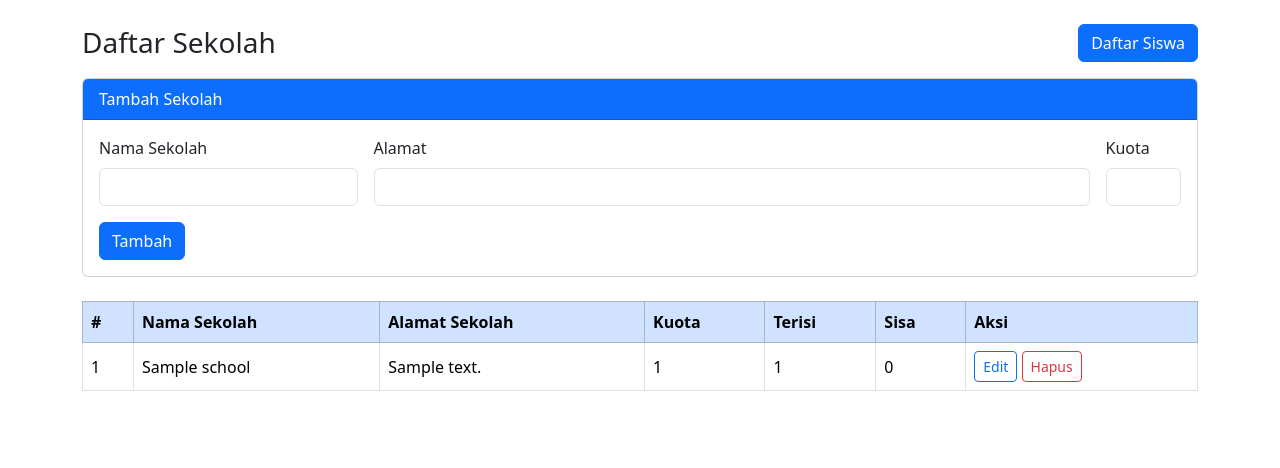
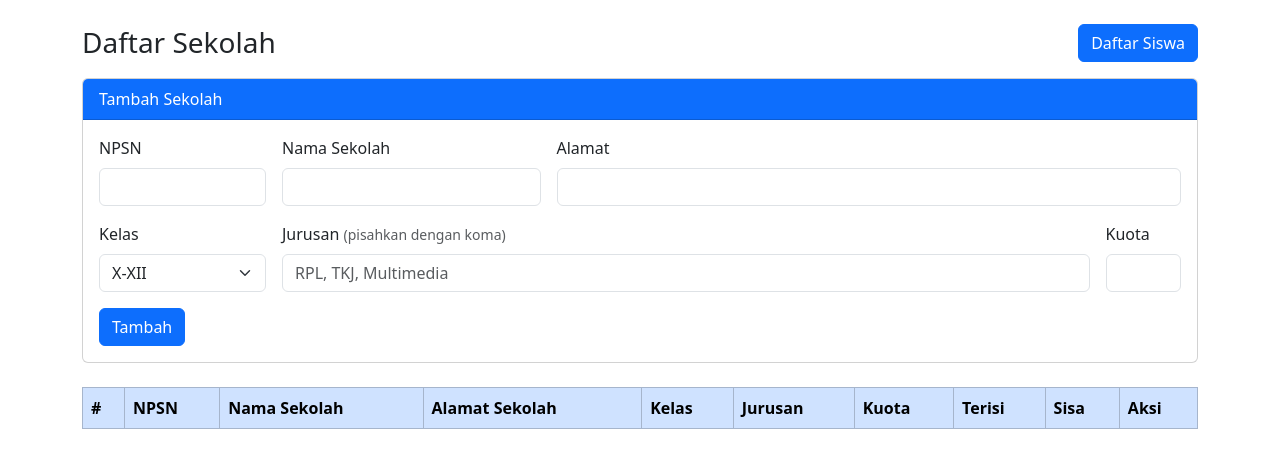
Before and after one commit to Valiant77/Studi-Kasus-PHP, a Laravel app: page /sekolah in a window 1280 px wide. Shown: the top 468 px of the page. Run offline with Laravel 12, Linux system fonts and the light colour scheme; tables that the repository leaves empty hold one stand-in row (values such as "Sample post"); lists and menus that the app fills with data are empty.

Commit message:
Seventh Commit | 22-11-2026

```diff
--- a/data_siswa/app/Http/Controllers/SchoolController.php
+++ b/data_siswa/app/Http/Controllers/SchoolController.php
@@ -4,6 +4,7 @@ namespace App\Http\Controllers;
 
 use Illuminate\Http\Request;
 use App\Models\School;
+use Illuminate\Validation\Rule;
 
 class SchoolController extends Controller
 {
@@ -33,12 +34,26 @@ class SchoolController extends Controller
         return redirect()->route('sekolah')->with('success', 'Sekolah dihapus.');
     }
 
-    private function validated(Request $request): array
+    private function validated(Request $request, ?School $school = null): array
     {
-        return $request->validate([
-            'nama'   => 'required|string|max:255',
-            'alamat' => 'required|string|max:255',
-            'kuota'  => 'required|integer|min:0',
+        $data = $request->validate([
+            'npsn'    => ['required', 'regex:/^[0-9]{8}$/', Rule::unique('schools', 'npsn')->ignore($school)],
+            'nama'    => 'required|string|max:255',
+            'alamat'  => 'required|string|max:255',
+            'kuota'   => ['required', 'integer', 'min:' . ($school?->terisi ?? 0)],
+            'kelas'   => ['required', Rule::in(array_keys(School::KELAS))],
+            'jurusan' => 'required|string|max:500',
+        ], [
+            'npsn.regex' => 'NPSN harus 8 digit angka.',
         ]);
+
+        $data['jurusan'] = collect(explode(',', $data['jurusan']))
+            ->map(fn ($j) => trim($j))
+            ->filter()
+            ->unique(fn ($j) => strtolower($j))
+            ->values()
+            ->all();
+
+        return $data;
     }
 }
--- a/data_siswa/app/Models/School.php
+++ b/data_siswa/app/Models/School.php
@@ -8,8 +8,18 @@ use Illuminate\Database\Eloquent\Factories\HasFactory;
 class School extends Model
 {
     use HasFactory;
+    public const KELAS = [
+        'X-XII' => ['X', 'XI', 'XII'],
+        'X-XIII' => ['X', 'XI', 'XII', 'XIII']
+    ];
     protected $table = 'schools';
-    protected $fillable = ['nama', 'alamat', 'kuota', 'terisi'];
+    protected $fillable = ['npsn', 'nama', 'alamat', 'kuota', 'kelas', 'jurusan', 'terisi'];
+    protected $casts = ['jurusan' => 'array'];
+
+    public function kelasList(): array
+    {
+        return self::KELAS[$this->kelas] ?? [];
+    }
     public function students()
     {
         return $this->hasMany(Student::class, 'sekolah_id');
--- a/data_siswa/app/Models/Student.php
+++ b/data_siswa/app/Models/Student.php
@@ -14,8 +14,6 @@ class Student extends Model
         return $this->belongsTo(School::class, 'sekolah_id');
     }
 
-    public const KELAS = ['X', 'XI', 'XII'];
-    public const JURUSAN = ['RPL', 'TKJ', 'TO', 'TM', 'TL', 'DKV', 'KL', 'AKL', 'MPLB', 'PS'];
     protected static function booted(): void //foid?????!!!!
     {
         static::created(fn ($s) => School::find($s->sekolah_id)?->syncTerisi());
--- a/data_siswa/resources/views/sekolah.blade.php
+++ b/data_siswa/resources/views/sekolah.blade.php
@@ -39,15 +39,35 @@
                 @if ($editing) @method('PUT') @endif
 
                 <div class="row g-3">
+                    <div class="col-md-2">
+                        <label class="form-label">NPSN</label>
+                        <input type="text" name="npsn" class="form-control"
+                            inputmode="numeric" pattern="[0-9]{8}" maxlength="8"
+                            oninput="this.value = this.value.replace(/\D/g, '')"
+                            value="{{ old('npsn', $editing?->npsn) }}" required>
+                    </div>
                     <div class="col-md-3">
                         <label class="form-label">Nama Sekolah</label>
                         <input type="text" name="nama" class="form-control"
                             value="{{ old('nama', $editing?->nama) }}" required>
                     </div>
-                    <div class="col-md-8">
+                    <div class="col-md-7">
                         <label class="form-label">Alamat</label>
                         <input type="text" name="alamat" class="form-control"
                             value="{{ old('alamat', $editing?->alamat) }}" required>
+                    </div>
+                    <div class="col-md-2">
+                        <label class="form-label">Kelas</label>
+                        <select name="kelas" class="form-select" required>
+                            @foreach (array_keys(App\Models\School::KELAS) as $k)
+                                <option value="{{ $k }}" @selected(old('kelas', $editing?->kelas) === $k)>{{ $k }}</option>
+                            @endforeach
+                        </select>
+                    </div>
+                    <div class="col-md-9">
+                        <label class="form-label">Jurusan <small class="text-muted">(pisahkan dengan koma)</small></label>
+                        <input type="text" name="jurusan" class="form-control" placeholder="RPL, TKJ, Multimedia"
+                            value="{{ old('jurusan', $editing ? implode(', ', $editing->jurusan) : '') }}" required>
                     </div>
                     <div class="col-md-1">
                         <label class="form-label">Kuota</label>
@@ -73,8 +93,11 @@
             <thead class="table-primary">
                 <tr>
                     <th>#</th>
+                    <th>NPSN</th>
                     <th>Nama Sekolah</th>
                     <th>Alamat Sekolah</th>
+                    <th>Kelas</th>
+                    <th>Jurusan</th>
                     <th>Kuota</th>
                     <th>Terisi</th>
                     <th>Sisa</th>
@@ -85,8 +108,11 @@
                 @foreach ($schools as $sc)
                 <tr>
                     <td>{{ $schools->firstItem() + $loop->index }}</td>
+                    <td>{{ $sc->npsn }}</td>
                     <td>{{ $sc->nama }}</td>
                     <td>{{ $sc->alamat }}</td>
+                    <td>{{ $sc->kelas }}</td>
+                    <td>@foreach ($sc->jurusan as $j)<span class="badge text-bg-primary mx-1">{{ $j }}</span>@endforeach</td>
                     <td>{{ $sc->kuota }}</td>
                     <td>{{ $sc->terisi }}</td>
                     <td>{{ $sc->kuota - $sc->terisi }}</td>
```
Also changed, not shown: data_siswa/app/Http/Controllers/StudentController.php (+16 -7 lines), data_siswa/resources/views/siswa.blade.php (+28 -11 lines), data_siswa/database/migrations/0001_01_01_000000_create_users_table.php.
